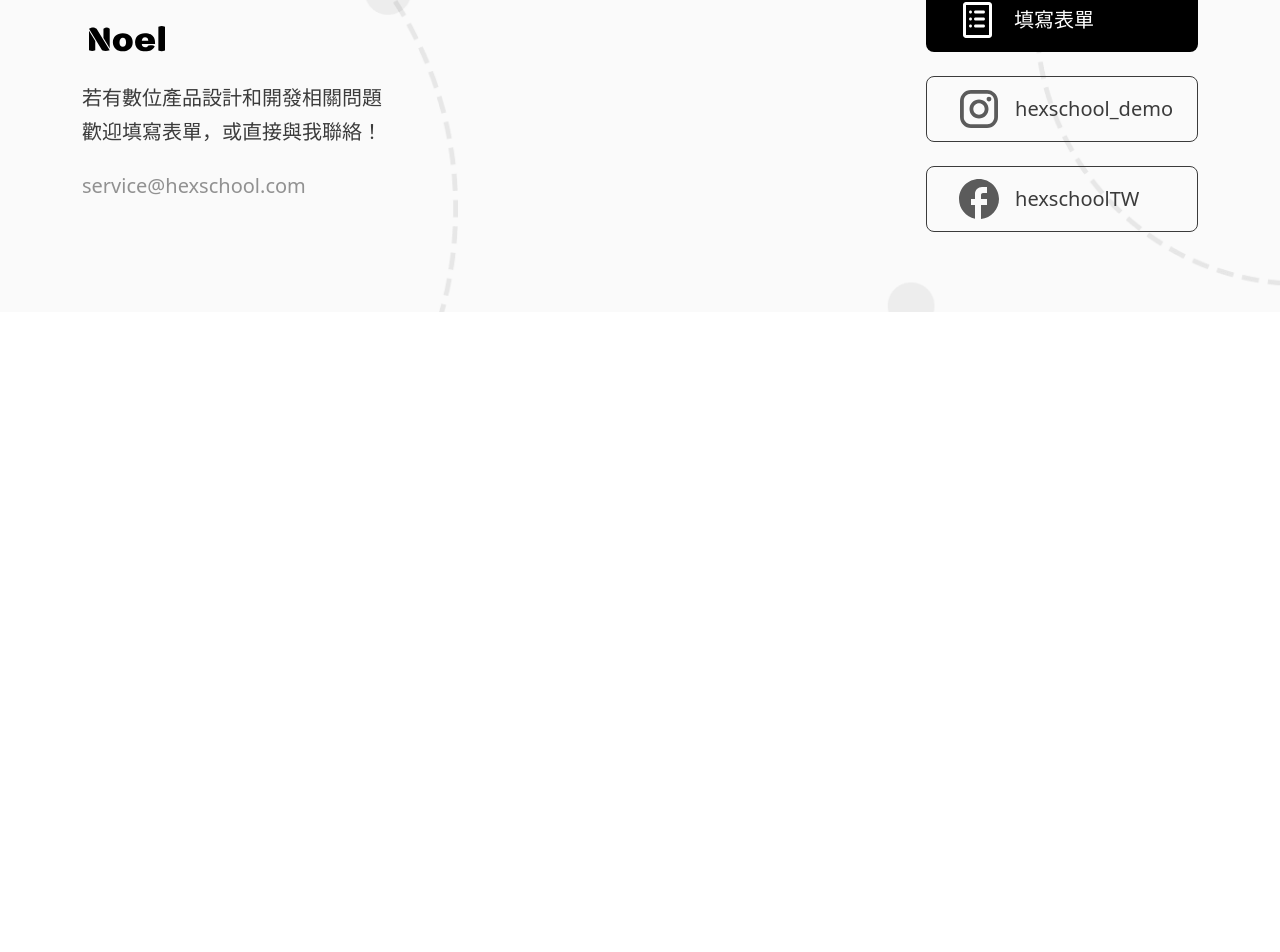
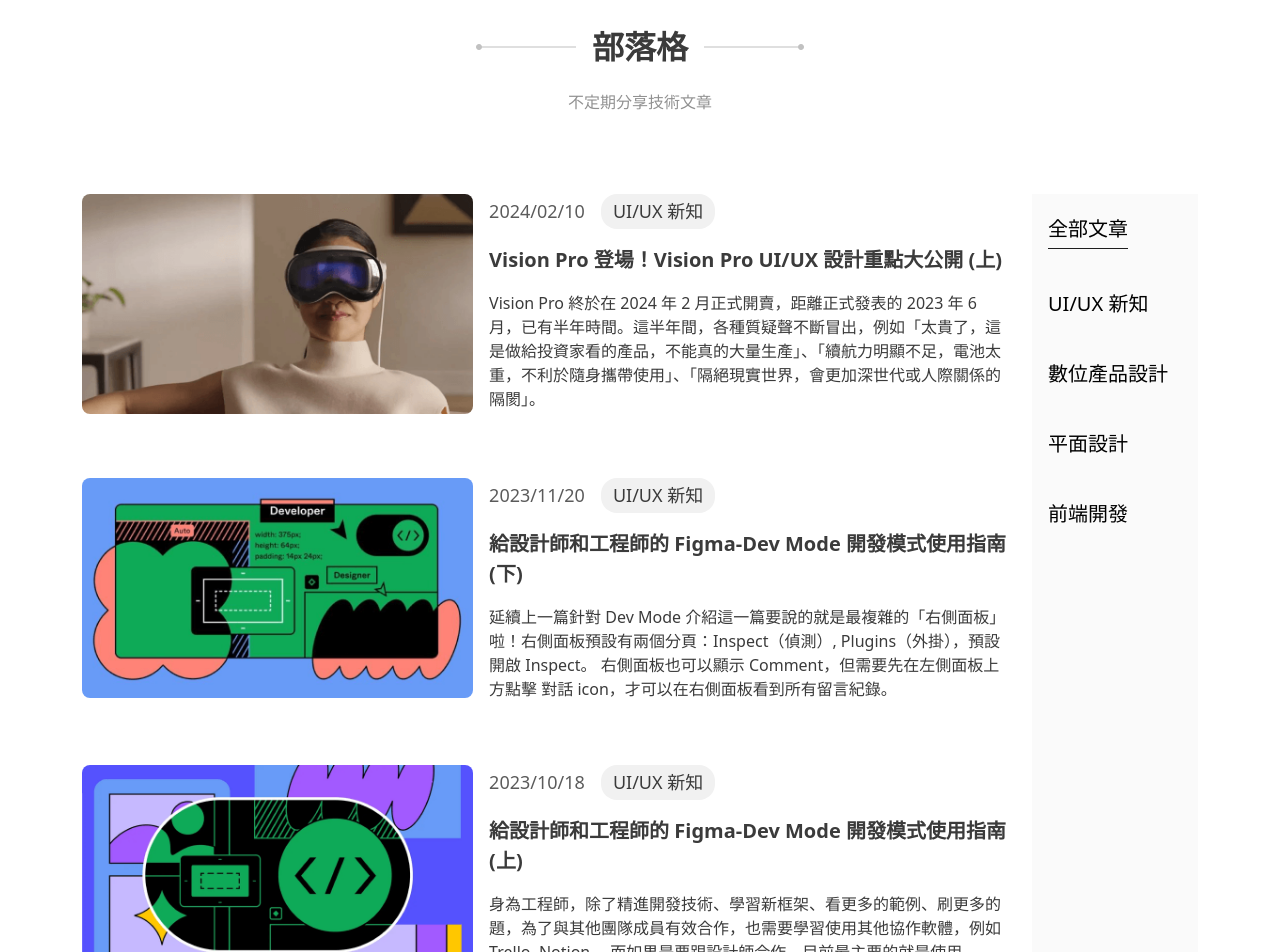
Before and after one commit to Lina-SHU/neol-website, a Vue app: page /blog in a window 1280 px wide. Shown: the part 92-1044 px from the top of the page. Before the commit the page ends 800 px from the top, so only its background shows below. Built offline with nearby package versions, Linux system fonts and the light colour scheme.

Commit message:
add blog page

```diff
--- a/src/router/index.js
+++ b/src/router/index.js
@@ -12,6 +12,11 @@
       path: '/service',
       name: 'service',
       component: () => import('../views/ServiceView.vue')
+    },
+    {
+      path: '/blog',
+      name: 'blog',
+      component: () => import('../views/BlogView.vue')
     }
   ]
 })
--- /dev/null
+++ b/src/views/BlogView.vue
@@ -0,0 +1,179 @@
+<template>
+  <div class="py-10 lg:pt-30 lg:pb-20">
+    <h2 class="flex items-center justify-center mb-4 lg:mb-6">
+      <img src="../assets/image/title-deco-left-sm.png" alt="" class="lg:hidden" />
+      <img src="../assets/image/title-deco-left-lg.png" alt="" class="hidden lg:block" />
+      <span class="text-primary-700 text-2xl font-bold mx-4 lg:text-4xl">部落格</span>
+      <img src="../assets/image/title-deco-right-sm.png" alt="" class="lg:hidden" />
+      <img src="../assets/image/title-deco-right-lg.png" alt="" class="hidden lg:block" />
+    </h2>
+    <p class="text-center text-primary-500">不定期分享技術文章</p>
+  </div>
+  <div class="lg:container lg:pb-30">
+    <div class="lg:flex lg:flex-row-reverse lg:flex-wrap lg:-mx-3 lg:items-stretch">
+      <!-- 部落格分類選單 -->
+      <div class="lg:w-2/12 lg:px-3">
+        <ul class="bg-primary-100 scroll-x flex lg:block lg:h-full 2xl:p-20">
+          <li class="py-5 px-4">
+            <a href="#" class="block border-b border-primary-800 pb-1 lg:text-xl">全部文章</a>
+          </li>
+          <li class="py-5 px-4"><a href="#" class="pb-1 lg:text-xl">UI/UX 新知</a></li>
+          <li class="py-5 px-4"><a href="#" class="pb-1 lg:text-xl">數位產品設計</a></li>
+          <li class="py-5 px-4"><a href="#" class="pb-1 lg:text-xl">平面設計</a></li>
+          <li class="py-5 px-4"><a href="#" class="pb-1 lg:text-xl">前端開發</a></li>
+        </ul>
+      </div>
+      <!-- 部落格文章 -->
+      <div class="pt-10 pb-20 lg:pt-0 lg:pb-0 lg:w-10/12 lg:px-3">
+        <ul class="articleList w-[88%] mx-auto lg:w-full">
+          <li class="text-primary-700 mb-10 lg:flex lg:mb-16">
+            <img
+              src="../assets/image/article-image1.png"
+              alt=""
+              class="w-full object-cover rounded-lg mb-4 lg:mb-0 lg:mr-4 lg:mb-0"
+            />
+            <div>
+              <div class="flex justify-between items-center mb-4 lg:justify-start">
+                <p class="text-primary-600 lg:text-lg lg:mr-4">2024/02/10</p>
+                <p class="rounded-2xl bg-primary-200 py-1 px-3 lg:text-lg">UI/UX 新知</p>
+              </div>
+              <h4 class="text-xl font-bold mb-3 lg:mb-4">
+                Vision Pro 登場！Vision Pro UI/UX 設計重點大公開 (上)
+              </h4>
+              <p>
+                Vision Pro 終於在 2024 年 2 月正式開賣，距離正式發表的 2023 年 6
+                月，已有半年時間。這半年間，各種質疑聲不斷冒出，例如「太貴了，這是做給投資家看的產品，不能真的大量生產」、「續航力明顯不足，電池太重，不利於隨身攜帶使用」、「隔絕現實世界，會更加深世代或人際關係的隔閡」。
+              </p>
+            </div>
+          </li>
+          <li class="text-primary-700 mb-10 lg:flex lg:mb-16">
+            <img
+              src="../assets/image/article-image2.png"
+              alt=""
+              class="w-full object-cover rounded-lg mb-4 lg:mb-0 lg:mr-4 lg:mb-0"
+            />
+            <div>
+              <div class="flex justify-between items-center mb-4 lg:justify-start">
+                <p class="text-primary-600 lg:text-lg lg:mr-4">2023/11/20</p>
+                <p class="rounded-2xl bg-primary-200 py-1 px-3 lg:text-lg">UI/UX 新知</p>
+              </div>
+              <h4 class="text-xl font-bold mb-3 lg:mb-4">
+                給設計師和工程師的 Figma-Dev Mode 開發模式使用指南 (下)
+              </h4>
+              <p>
+                延續上一篇針對 Dev Mode
+                介紹這一篇要說的就是最複雜的「右側面板」啦！右側面板預設有兩個分頁：Inspect（偵測）,
+                Plugins（外掛），預設開啟 Inspect。 右側面板也可以顯示
+                Comment，但需要先在左側面板上方點擊 對話 icon，才可以在右側面板看到所有留言紀錄。
+              </p>
+            </div>
+          </li>
+          <li class="text-primary-700 mb-10 lg:flex lg:mb-16">
+            <img
+              src="../assets/image/article-image3.png"
+              alt=""
+              class="w-full object-cover rounded-lg mb-4 lg:mb-0 lg:mr-4 lg:mb-0"
+            />
+            <div>
+              <div class="flex justify-between items-center mb-4 lg:justify-start">
+                <p class="text-primary-600 lg:text-lg lg:mr-4">2023/10/18</p>
+                <p class="rounded-2xl bg-primary-200 py-1 px-3 lg:text-lg">UI/UX 新知</p>
+              </div>
+              <h4 class="text-xl font-bold mb-3 lg:mb-4">
+                給設計師和工程師的 Figma-Dev Mode 開發模式使用指南 (上)
+              </h4>
+              <p>
+                身為工程師，除了精進開發技術、學習新框架、看更多的範例、刷更多的題，為了與其他團隊成員有效合作，也需要學習使用其他協作軟體，例如
+                Trello, Notion。 而如果是要跟設計師合作，目前最主要的就是使用 Figma了！Figma
+                是現在最主流的 UIUX 設計軟體，自從開創了「協作功能」之後，幾乎就是把 Adobe XD 和
+                Sketch 遠遠甩在後頭！
+              </p>
+            </div>
+          </li>
+          <li class="text-primary-700 mb-10 lg:flex lg:mb-16">
+            <img
+              src="../assets/image/article-image4.png"
+              alt=""
+              class="w-full object-cover rounded-lg mb-4 lg:mb-0 lg:mr-4 lg:mb-0"
+            />
+            <div>
+              <div class="flex justify-between items-center mb-4 lg:justify-start">
+                <p class="text-primary-600 lg:text-lg lg:mr-4">2023/09/20</p>
+                <p class="rounded-2xl bg-primary-200 py-1 px-3 lg:text-lg">數位產品設計</p>
+              </div>
+              <h4 class="text-xl font-bold mb-3 lg:mb-4">
+                虛擬實境 (VR) 介面設計對使用者沈浸感影響的研究
+              </h4>
+              <p>
+                在當今數位科技的快速發展下，虛擬實境（VR）技術日益受到關注。VR技術為使用者提供了身臨其境的體驗，並在多個領域中得到應用，如遊戲、教育、醫療等。然而，要實現真正的沈浸感需要考慮多個因素，其中介面設計是至關重要的一環。本研究旨在探討不同介面設計對使用者在虛擬環境中的沈浸感的影響，以期為優化VR技術的使用者體驗提供參考。
+              </p>
+            </div>
+          </li>
+          <li class="text-primary-700 mb-10 lg:flex lg:mb-16">
+            <img
+              src="../assets/image/article-image5.png"
+              alt=""
+              class="w-full object-cover rounded-lg mb-4 lg:mb-0 lg:mr-4 lg:mb-0"
+            />
+            <div>
+              <div class="flex justify-between items-center mb-4 lg:justify-start">
+                <p class="text-primary-600 lg:text-lg lg:mr-4">2023/08/10</p>
+                <p class="rounded-2xl bg-primary-200 py-1 px-3 lg:text-lg">數位產品設計</p>
+              </div>
+              <h4 class="text-xl font-bold mb-3 lg:mb-4">
+                想打到目標受眾？先讓設計師跟你都瞭解他們痛在哪！
+              </h4>
+              <p>
+                一個準備完整的案主，會在發案之前，先準備好這個設計案的目標、受眾、主要功能、參考資料，然後交給設計師參考、發想、研究、使用。有些產品的目標受眾很明確，譬如一個比價
+                App，受眾目標的特徵可能有：年齡層廣、會使用線上購物、手機使用時間長。
+                但可以比價的東西實在太多了，若五花八門的商品都要拉進去，設計上需要建立非常多的目錄階層、制定非常多種的產品詳細頁面版型等等。...
+              </p>
+            </div>
+          </li>
+          <li class="text-primary-700 lg:flex">
+            <img
+              src="../assets/image/article-image6.png"
+              alt=""
+              class="w-full object-cover rounded-lg mb-4 lg:mb-0 lg:mr-4 lg:mb-0"
+            />
+            <div>
+              <div class="flex justify-between items-center mb-4 lg:justify-start">
+                <p class="text-primary-600 lg:text-lg lg:mr-4">2023/07/03</p>
+                <p class="rounded-2xl bg-primary-200 py-1 px-3 lg:text-lg">前端開發</p>
+              </div>
+              <h4 class="text-xl font-bold mb-3 lg:mb-4">
+                React vs. Vue，哪種前端框架比較好用？從三大面向談起
+              </h4>
+              <p>
+                在當今快速發展的前端開發領域中，React和Vue被廣泛認為是兩個最受歡迎和強大的前端框架之一。然而，對於開發人員來說，選擇適合自己的框架可能是一個具有挑戰性的決定。本文將從三個主要面向探討React和Vue：開發效率、性能和生態系統。通過深入比較和分析這些方面，我們將試圖回答一個關鍵問題：React和Vue中哪種前端框架更加適用？這將有助於開發人員更好地理解兩者之間的優勢和劣勢，並在實際應用中做出明智...
+              </p>
+            </div>
+          </li>
+        </ul>
+      </div>
+    </div>
+  </div>
+</template>
+
+<style lang="scss" scoped>
+.scroll-x {
+  white-space: nowrap;
+  overflow: auto;
+  @media (min-width: 960px) {
+    white-space: initial;
+    overflow: initial;
+  }
+  li {
+    display: inline-block;
+  }
+}
+
+.articleList {
+  img {
+    height: 306px;
+    @media (min-width: 960px) {
+      height: 220px;
+    }
+  }
+}
+</style>
```
